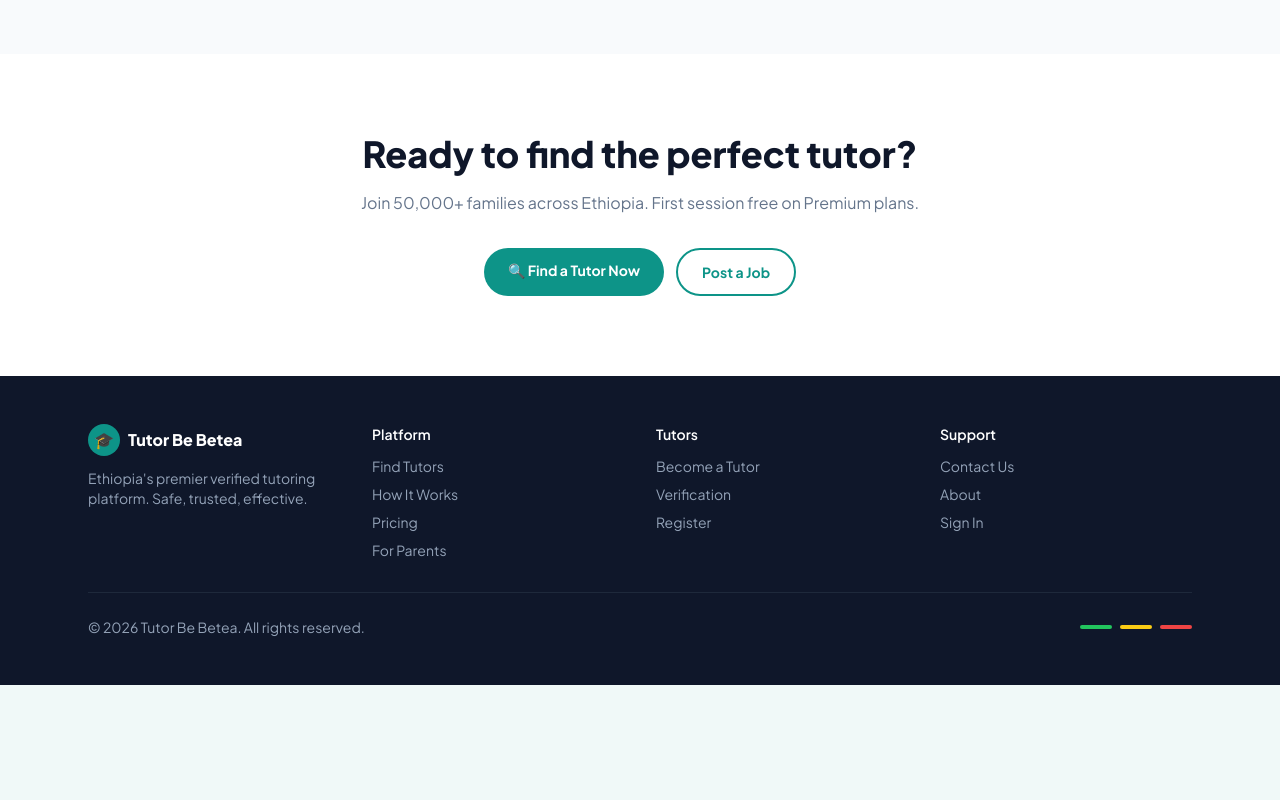
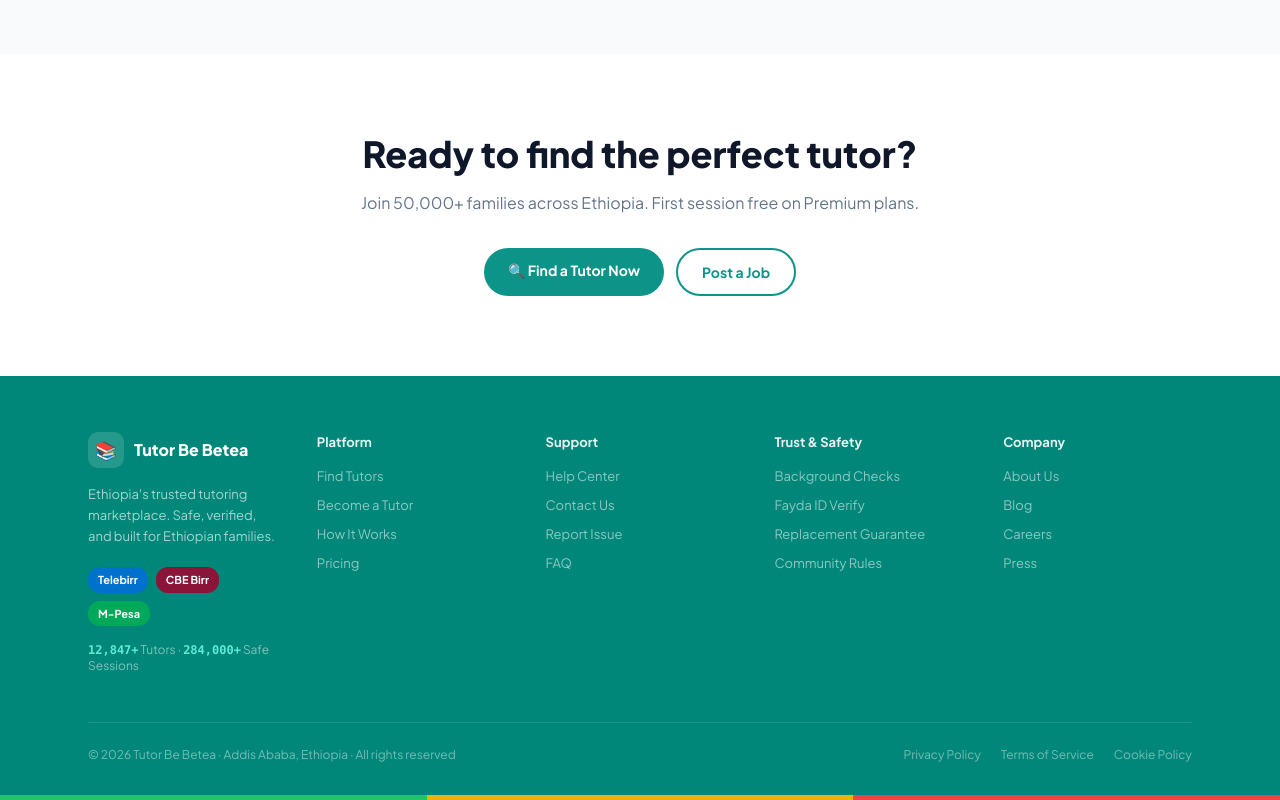
Before and after one commit to Zeordi/tutor-be-betea, a Next.js app in the folder apps/web/: page / in a window 1280 px wide. Shown: the part 2238-3038 px from the top of the page. Before the commit the page ends 2923 px from the top, so only its background shows below. Built offline with nearby package versions, Linux system fonts and the light colour scheme.

Commit message:
Update Footer.tsx

```diff
--- a/apps/web/components/Footer.tsx
+++ b/apps/web/components/Footer.tsx
@@ -1,75 +1,112 @@
 import Link from "next/link";
 
-export default function Footer() {
-  return (
-    <footer className="bg-slate-900 py-12 text-white">
-      <div className="mx-auto max-w-6xl px-6">
-        <div className="mb-8 grid gap-8 md:grid-cols-4">
-          <div>
-            <div className="mb-3 flex items-center gap-2">
-              <div className="flex h-8 w-8 items-center justify-center rounded-xl bg-teal-600 text-base">
-                🎓
-              </div>
-              <p className="font-extrabold">Tutor Be Betea</p>
-            </div>
-            <p className="text-sm text-slate-400">
-              Ethiopia&apos;s premier verified tutoring platform. Safe, trusted,
-              effective.
-            </p>
-          </div>
-
-          {[
+const COLS = [
   {
     title: "Platform",
     links: [
-                { label: "Find Tutors", href: "/tutors" },
-                { label: "How It Works", href: "/how-it-works" },
-                { label: "Pricing", href: "/pricing" },
-                { label: "For Parents", href: "/for-parents" },
-              ],
-            },
-            {
-              title: "Tutors",
-              links: [
-                { label: "Become a Tutor", href: "/for-tutors" },
-                { label: "Verification", href: "/for-tutors" },
-                { label: "Register", href: "/register" },
+      { href: "/tutors", label: "Find Tutors" },
+      { href: "/for-tutors", label: "Become a Tutor" },
+      { href: "/how-it-works", label: "How It Works" },
+      { href: "/pricing", label: "Pricing" },
     ],
   },
   {
     title: "Support",
     links: [
-                { label: "Contact Us", href: "/contact" },
-                { label: "About", href: "/about" },
-                { label: "Sign In", href: "/login" },
+      { href: "/help", label: "Help Center" },
+      { href: "/contact", label: "Contact Us" },
+      { href: "/contact", label: "Report Issue" },
+      { href: "/help", label: "FAQ" },
     ],
   },
-          ].map((col) => (
+  {
+    title: "Trust & Safety",
+    links: [
+      { href: "/about", label: "Background Checks" },
+      { href: "/about", label: "Fayda ID Verify" },
+      { href: "/about", label: "Replacement Guarantee" },
+      { href: "/about", label: "Community Rules" },
+    ],
+  },
+  {
+    title: "Company",
+    links: [
+      { href: "/about", label: "About Us" },
+      { href: "/blog", label: "Blog" },
+      { href: "/contact", label: "Careers" },
+      { href: "/contact", label: "Press" },
+    ],
+  },
+];
+
+export default function Footer() {
+  return (
+    <footer className="bg-[#008779] text-white dark:bg-[#0A1628]">
+      <div className="mx-auto max-w-6xl px-4 pb-8 pt-14 md:px-6">
+        <div className="mb-12 grid gap-10 md:grid-cols-5">
+          <div className="md:col-span-1">
+            <div className="mb-4 flex items-center gap-2.5">
+              <div className="flex h-9 w-9 items-center justify-center rounded-[10px] bg-white/15 text-lg">
+                📚
+              </div>
+              <span className="text-base font-extrabold">Tutor Be Betea</span>
+            </div>
+            <p className="mb-5 max-w-[260px] text-[13px] leading-relaxed text-white/65">
+              Ethiopia&apos;s trusted tutoring marketplace. Safe, verified, and built for Ethiopian
+              families.
+            </p>
+            <div className="mb-4 flex flex-wrap gap-2">
+              <span className="rounded-md bg-[#0072CE] px-2.5 py-1 text-[11px] font-bold">
+                Telebirr
+              </span>
+              <span className="rounded-md bg-[#8A1538] px-2.5 py-1 text-[11px] font-bold">
+                CBE Birr
+              </span>
+              <span className="rounded-md bg-[#00A859] px-2.5 py-1 text-[11px] font-bold">
+                M-Pesa
+              </span>
+            </div>
+            <p className="text-xs text-white/50">
+              <span className="font-mono font-semibold text-teal-300">12,847+</span> Tutors ·{" "}
+              <span className="font-mono font-semibold text-teal-300">284,000+</span> Safe Sessions
+            </p>
+          </div>
+
+          {COLS.map((col) => (
             <div key={col.title}>
-              <p className="mb-3 text-sm font-semibold">{col.title}</p>
-              <div className="space-y-2">
+              <div className="mb-3.5 text-[13px] font-bold text-white/90">{col.title}</div>
               {col.links.map((l) => (
                 <Link
                   key={l.label}
                   href={l.href}
-                    className="block text-sm text-slate-400 transition-colors hover:text-white"
+                  className="mb-2 block text-[13px] text-white/55 transition hover:text-white"
                 >
                   {l.label}
                 </Link>
               ))}
             </div>
-            </div>
           ))}
         </div>
 
-        <div className="flex flex-wrap items-center justify-between gap-4 border-t border-slate-800 pt-6 text-sm text-slate-400">
-          <p>© {new Date().getFullYear()} Tutor Be Betea. All rights reserved.</p>
-          <div className="flex gap-2">
-            <div className="h-1 w-8 rounded-full bg-green-500" />
-            <div className="h-1 w-8 rounded-full bg-yellow-400" />
-            <div className="h-1 w-8 rounded-full bg-red-500" />
+        <div className="flex flex-col items-start justify-between gap-4 border-t border-white/10 pt-6 md:flex-row md:items-center">
+          <p className="text-xs text-white/45">
+            © 2026 Tutor Be Betea · Addis Ababa, Ethiopia · All rights reserved
+          </p>
+          <div className="flex flex-wrap gap-5">
+            {["Privacy Policy", "Terms of Service", "Cookie Policy"].map((l) => (
+              <Link key={l} href="/help" className="text-xs text-white/45 hover:text-white">
+                {l}
+              </Link>
+            ))}
           </div>
         </div>
+      </div>
+
+      {/* Ethiopian flag stripe */}
+      <div className="flex h-[5px]">
+        <div className="flex-1 bg-[#22C55E]" />
+        <div className="flex-1 bg-[#EAB308]" />
+        <div className="flex-1 bg-[#EF4444]" />
       </div>
     </footer>
   );
```
Lines whose indentation alone changed are shown as unchanged.
